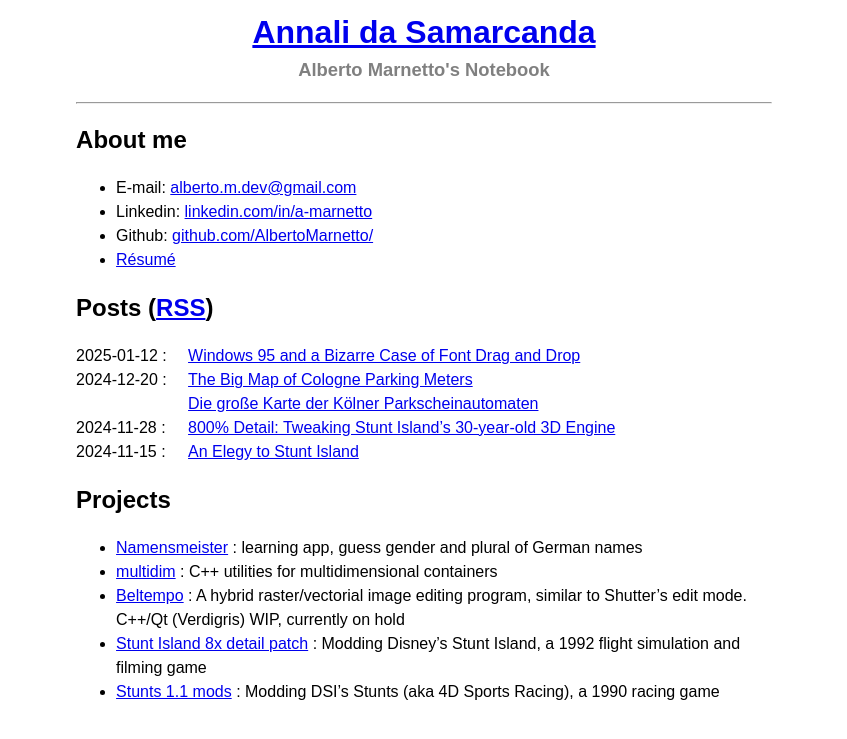
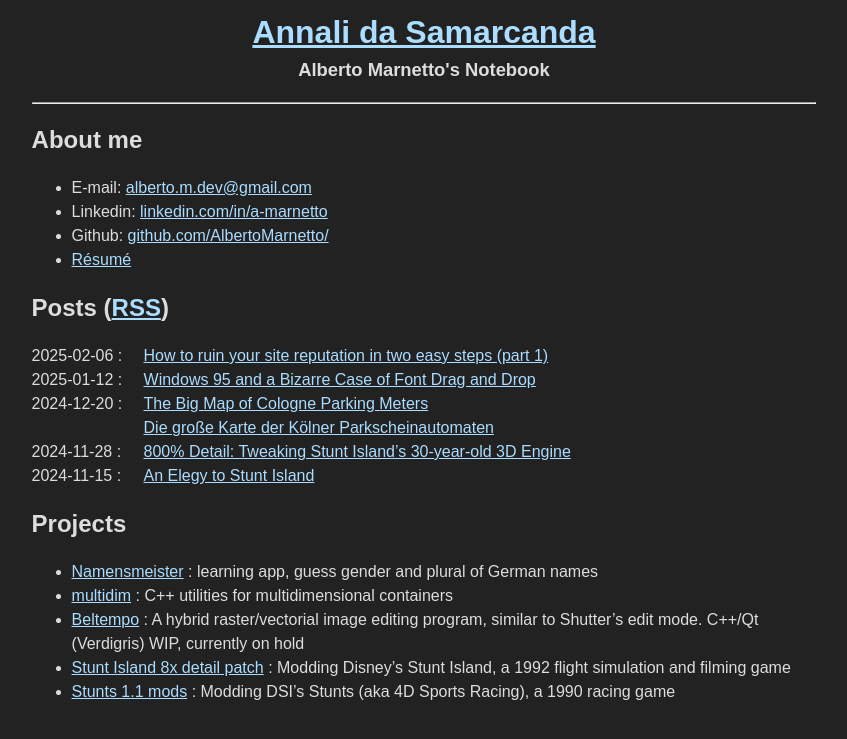
Before and after one commit to AlbertoMarnetto/annali, a Jekyll site: the page built from index.markdown, in a window 1280 px wide. Shown: the top 739 px of the page, without its empty margins (216-1063 px from the left). Built offline with Jekyll 4.4.1, drawn with Linux system fonts in a browser that asks for light colours; some web fonts are replaced.

Commit message:
Dark theme

```diff
--- a/_layouts/default.html
+++ b/_layouts/default.html
@@ -2,7 +2,7 @@
 <html lang="en">
 	<head>
 		<meta charset="utf-8">
-		<meta name="viewport" content="width=device-width, initial-scale=0.60">
+		<meta name="viewport" content="width=device-width, initial-scale=0.70">
 		<title>{{ page.title }}</title>
 		<link rel="stylesheet" href="/site.css?v=1">
 
@@ -36,7 +36,7 @@
 				data-reactions-enabled="0"
 				data-emit-metadata="0"
 				data-input-position="bottom"
-				data-theme="light"
+				data-theme="dark"
 				data-lang="en"
 				crossorigin="anonymous"
 				async>
--- a/index.markdown
+++ b/index.markdown
@@ -21,6 +21,7 @@ html
 }
 </style>
 
+ <span style="display: flex;"> <span style="flex: 0 0 7em;">2025-02-06 :</span> [How to ruin your site reputation in two easy steps (part 1)](2025/02/06/ruining-ranking-part-1.html) </span>
  <span style="display: flex;"> <span style="flex: 0 0 7em;">2025-01-12 :</span> [Windows 95 and a Bizarre Case of Font Drag and Drop]({% link _posts/2025-01-12--2025-01-12--windows-95-fonts.md %}) </span>
  <span style="display: flex;"> <span style="flex: 0 0 7em;">2024-12-20 :</span> [The Big Map of Cologne Parking Meters]({% link _posts/2024-12-20--cologne-parking-meters.md %}) </span>
  <span style="display: flex;"> <span style="flex: 0 0 7em; visibility: hidden;">2024-12-20 :</span> [Die große Karte der Kölner Parkscheinautomaten]({% link _posts/2024-12-20--cologne-parking-meters.md %}) </span>
--- a/site.css
+++ b/site.css
@@ -1,12 +1,20 @@
 /* inspired by https://justinjackson.ca/words.html */
 html {
-	max-width: 80ch;
+	max-width: 90ch;
 	padding: 0em 1em;
 	margin: auto;
 	line-height: 1.5;
 	font-size: 1em;
 	font-family: "ABeeZee", sans-serif;
 	overflow-y: scroll;   /* https://stackoverflow.com/a/9341578/2453661 */
+	color: #ddd; background-color: #222;
+}
+
+a  {
+	color: #adf;
+}
+a:visited {
+	color: #bae;
 }
 
 .blog-title{
@@ -29,7 +37,14 @@ html {
 	margin-left: 0;
 	margin-right: 0;
 	font-weight: bold;
-	color: gray;
+}
+
+code {
+	font-family: "Noto Sans Mono", monospace;
+	font-size: 80%;
+}
+
+figcaption {
 }
 
 h2 {
@@ -40,6 +55,10 @@ h2 {
 h2.post-title-with-subtitle {
 	margin-bottom: 0px;
 
+}
+
+img {
+	border: 1px solid #ddd;
 }
 
 p.post-subtitle {
@@ -55,17 +74,6 @@ p {
 
 pre {
 	padding: 1em 1em;
-	background-color: #f4f4f4;
+	background-color: #333;
 	white-space: pre;
 }
-
-code {
-	font-family: "Noto Sans Mono", monospace;
-	font-size: 80%;
-}
-img {
-	border: 1px solid #000000;
-}
-
-figcaption {
-}
```
